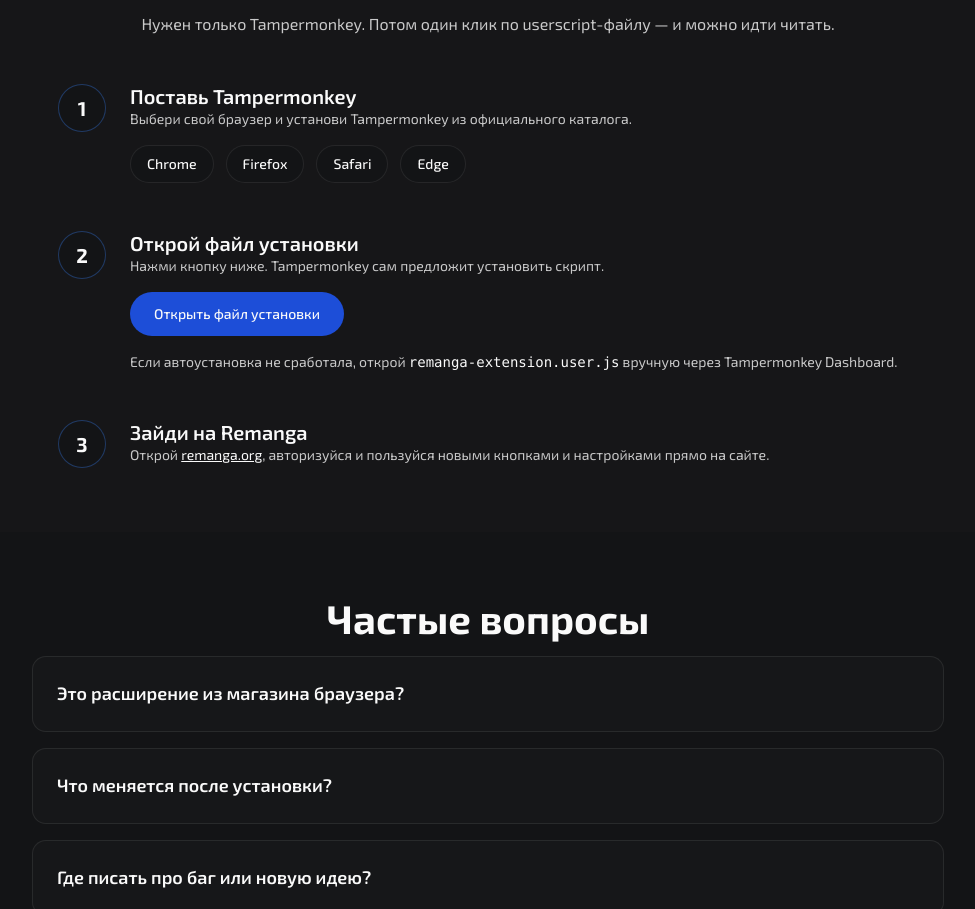
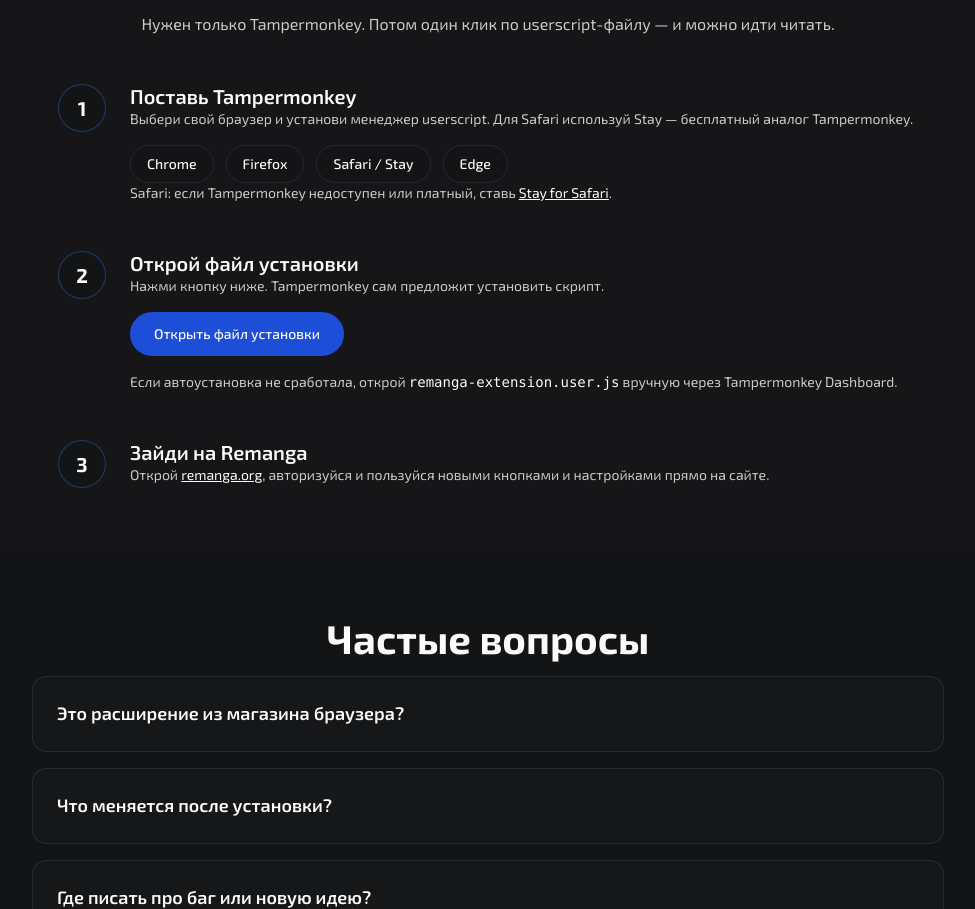
Before and after one commit to dev-leva1/remanga-ext, a website: page dist/index.html in a window 1280 px wide. Shown: the part 2157-3066 px from the top of the page, without its empty margins (152-1127 px from the left). Drawn offline with Linux system fonts and the light colour scheme.

Commit message:
Update Safari installation instructions: Revised description for Tampermonkey installation and added note for using Stay as an alternative for Safari users. Updated links for clarity and accessibility.

```diff
--- a/dist/index.html
+++ b/dist/index.html
@@ -250,13 +250,14 @@
             <div class="step-number" aria-hidden="true">1</div>
             <div class="step-content">
               <h3 class="step-title">Поставь Tampermonkey</h3>
-              <p class="step-description">Выбери свой браузер и установи Tampermonkey из официального каталога.</p>
+              <p class="step-description">Выбери свой браузер и установи менеджер userscript. Для Safari используй Stay — бесплатный аналог Tampermonkey.</p>
               <div class="browser-links">
                 <a href="https://chrome.google.com/webstore/detail/tampermonkey/dhdgffkkebhmkfjojejmpbldmpobfkfo" target="_blank" rel="noopener noreferrer" class="browser-link">Chrome</a>
                 <a href="https://addons.mozilla.org/firefox/addon/tampermonkey/" target="_blank" rel="noopener noreferrer" class="browser-link">Firefox</a>
-                <a href="https://apps.apple.com/app/tampermonkey/id1482490089" target="_blank" rel="noopener noreferrer" class="browser-link">Safari</a>
+                <a href="https://apps.apple.com/us/app/stay-for-safari/id1591620171" target="_blank" rel="noopener noreferrer" class="browser-link">Safari / Stay</a>
                 <a href="https://microsoftedge.microsoft.com/addons/detail/tampermonkey/iikmkjmpaadaobahmlepeloendndfphd" target="_blank" rel="noopener noreferrer" class="browser-link">Edge</a>
               </div>
+              <p class="install-note">Safari: если Tampermonkey недоступен или платный, ставь <a href="https://apps.apple.com/us/app/stay-for-safari/id1591620171" target="_blank" rel="noopener noreferrer" class="inline-link">Stay for Safari</a>.</p>
             </div>
           </article>
 
```
